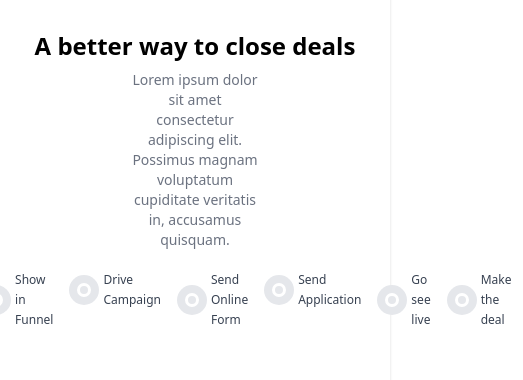
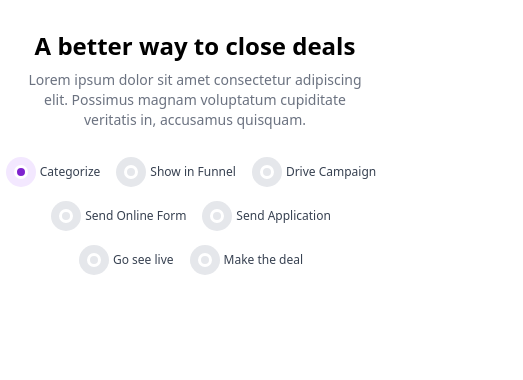
Before and after one commit to aligori/react-app, a React (Create React App) app: page / in a window 390 px wide. Shown: the part 753-1133 px from the top of the page, 523 px wide, since content can reach past the window. Built offline with nearby package versions, Linux system fonts and the light colour scheme; no server answers.

Commit message:
Responsiveness fixes

```diff
--- a/src/components/Landing/DealsSection.js
+++ b/src/components/Landing/DealsSection.js
@@ -17,11 +17,11 @@ const DealsSection = () => {
   return (
     <div className="bg-white shadow flex flex-col items-center py-10">
       <h3 className="font-bold text-2xl">A better way to close deals</h3>
-      <p className="w-1/3 text-sm text-gray-500 mt-2 mb-5 text-center">
+      <p className="mx-5 lg:w-1/3 text-sm text-gray-500 mt-2 mb-5 text-center">
         Lorem ipsum dolor sit amet consectetur adipiscing elit. Possimus magnam voluptatum
         cupiditate veritatis in, accusamus quisquam.
       </p>
-      <div className="flex">
+      <div className="flex flex-wrap justify-center">
         {options.map(({ id, text }) => (
           <div key={id}>
             <RadioButton
@@ -32,7 +32,7 @@ const DealsSection = () => {
           </div>
         ))}
       </div>
-      <div className="w-1/3 my-10">
+      <div className="mx-5 lg:w-1/3 my-10">
         {images.length ? <img src={images[selectedOption].url} alt="" /> : ''}
       </div>
     </div>
--- a/src/components/Landing/PlatformSection.js
+++ b/src/components/Landing/PlatformSection.js
@@ -28,7 +28,7 @@ const PlatformSection = () => {
         Ac euismod vel sit maecenas id pellentesque eu sed consectetur. Malesuada adipiscing
         sagittis vel nulla nec.
       </p>
-      <div className="grid grid-cols-1 md:grid-cols-2 lg:grid-cols-4 gap-4 lg:mx-40">
+      <div className="grid grid-cols-1 md:grid-cols-2 lg:grid-cols-4 gap-4 mx-5 lg:mx-40">
         <Functionality
           title="Import CSV"
           text="Ac tincidunt sapien vehicula erat auctor pellentesque rhoncus. Et magna sit morbi
--- a/src/core/radio/RadioButton.js
+++ b/src/core/radio/RadioButton.js
@@ -3,7 +3,7 @@ import React from 'react';
 const RadioButton = ({ label, checked, onClick }) => {
   return (
     <div
-      className="flex items-center text-gray-700 font-medium text-xs leading-5 mx-3 cursor-pointer group"
+      className="flex items-center text-gray-700 font-medium text-xs leading-5 m-3 cursor-pointer group"
       onClick={onClick}>
       <div
         className={`border-white border-3 ring-8 ${
```
